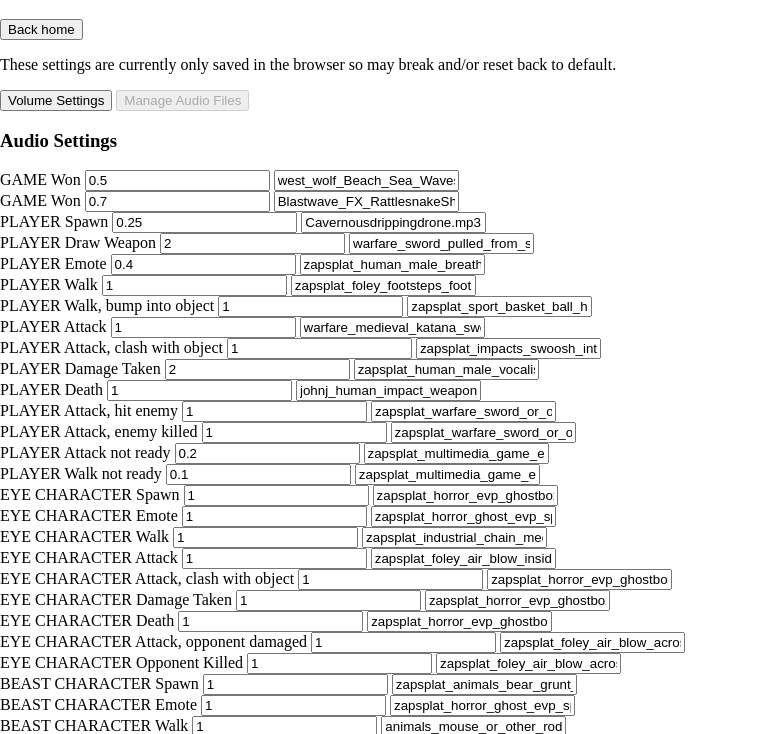
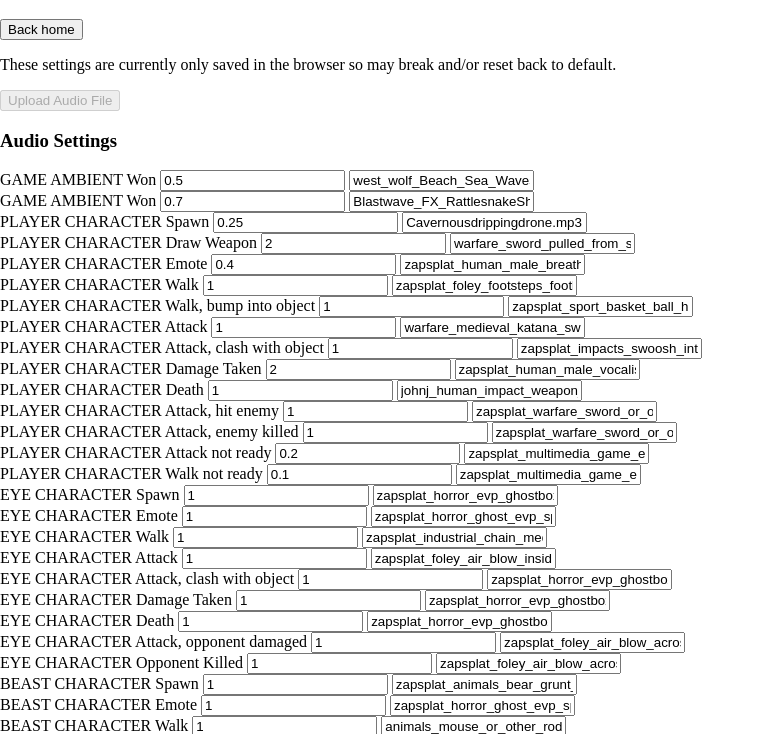
Before and after one commit to alexgidge/Labyrinth.js, a website: page Web/AudioSettings.html in a window 1280 px wide. Shown: the part 61-795 px from the top of the page, without its empty margins (0-765 px from the left). Drawn offline with nearby package versions, Linux system fonts and the light colour scheme; files whose address does not match are found by name.

Commit message:
Finished sound volume settings

```diff
--- a/Assets/sounds.json
+++ b/Assets/sounds.json
@@ -1,111 +1,142 @@
 {
     "Sounds": [
         {
+            "AudioLocation": "GameData",
             "SoundName": "GAME-WIN",
             "SoundDisplayName": "Won",
-            "SoundType": "GAME",
+            "SoundType": "AMBIENT",
+            "SoundSubType": "GAME",
             "FileName": "west_wolf_Beach_Sea_Waves.mp3",
             "Volume": 0.5
         },
         {
+            "AudioLocation": "GameData",
             "SoundName": "GAME-LOSE",
             "SoundDisplayName": "Won",
-            "SoundType": "GAME",
+            "SoundType": "AMBIENT",
+            "SoundSubType": "GAME",
             "FileName": "Blastwave_FX_RattlesnakeShakeTail_BWU.58.mp3",
             "Volume": 0.7
         },
         {
+            "AudioLocation": "GameData",
             "SoundName": "SPAWN",
             "SoundDisplayName": "Spawn",
-            "SoundType": "PLAYER",
+            "SoundType": "CHARACTER",
+            "SoundSubType": "PLAYER",
             "FileName": "Cavernousdrippingdrone.mp3",
             "Volume": 0.25
         },
         {
+            "AudioLocation": "GameData",
             "SoundName": "DRAW-WEAPON",
             "SoundDisplayName": "Draw Weapon",
-            "SoundType": "PLAYER",
+            "SoundType": "CHARACTER",
+            "SoundSubType": "PLAYER",
             "FileName": "warfare_sword_pulled_from_sheath_british_naval_cutlass_19thc_002.mp3",
             "Volume": 2
         },
         {
+            "AudioLocation": "GameData",
             "SoundName": "EMOTE",
             "SoundDisplayName": "Emote",
-            "SoundType": "PLAYER",
+            "SoundType": "CHARACTER",
+            "SoundSubType": "PLAYER",
             "FileName": "zapsplat_human_male_breathing_out_exhale_single_fast_happy_relief_002_75264.mp3",
             "Volume": 0.4
         },
         {
+            "AudioLocation": "GameData",
             "SoundName": "WALK",
             "SoundDisplayName": "Walk",
-            "SoundType": "PLAYER",
+            "SoundType": "CHARACTER",
+            "SoundSubType": "PLAYER",
             "FileName": "zapsplat_foley_footsteps_football_boots_running_on_grass_75689Short.mp3",
             "Volume": 1
         },
         {
+            "AudioLocation": "GameData",
             "SoundName": "WALK-BUMP",
             "SoundDisplayName": "Walk, bump into object",
-            "SoundType": "PLAYER",
+            "SoundType": "CHARACTER",
+            "SoundSubType": "PLAYER",
             "FileName": "zapsplat_sport_basket_ball_hard_bounce_x1_on_asphalt_concrete_008_71152.mp3",
             "Volume": 1
         },
         {
+            "AudioLocation": "GameData",
             "SoundName": "ATTACK",
             "SoundDisplayName": "Attack",
-            "SoundType": "PLAYER",
+            "SoundType": "CHARACTER",
+            "SoundSubType": "PLAYER",
             "FileName": "warfare_medieval_katana_sword_swing_001.mp3",
             "Volume": 1
         },
         {
+            "AudioLocation": "GameData",
             "SoundName": "ATTACK-BUMP",
             "SoundDisplayName": "Attack, clash with object",
-            "SoundType": "PLAYER",
+            "SoundType": "CHARACTER",
+            "SoundSubType": "PLAYER",
             "FileName": "zapsplat_impacts_swoosh_into_metal_thud_hit_002_43406.mp3",
             "Volume": 1
         },
         {
+            "AudioLocation": "GameData",
             "SoundName": "DAMAGE-TAKEN",
             "SoundDisplayName": "Damage Taken",
-            "SoundType": "PLAYER",
+            "SoundType": "CHARACTER",
+            "SoundSubType": "PLAYER",
             "FileName": "zapsplat_human_male_vocalisation_hit_pain_short_001_66499.mp3",
             "Volume": 2
         },
         {
+            "AudioLocation": "GameData",
             "SoundName": "DEATH",
             "SoundDisplayName": "Death",
-            "SoundType": "PLAYER",
+            "SoundType": "CHARACTER",
+            "SoundSubType": "PLAYER",
             "FileName": "johnj_human_impact_weapon_body_fall_sword_or_bat.mp3",
             "Volume": 1
         },
         {
+            "AudioLocation": "GameData",
             "SoundName": "DAMAGE-DEALT",
             "SoundDisplayName": "Attack, hit enemy",
-            "SoundType": "PLAYER",
+            "SoundType": "CHARACTER",
+            "SoundSubType": "PLAYER",
             "FileName": "zapsplat_warfare_sword_or_other_weapon_swing_fast_hit_body_squelch_002_28393.mp3",
             "Volume": 1
         },
         {
+            "AudioLocation": "GameData",
             "SoundName": "KILL-DEALT",
             "SoundDisplayName": "Attack, enemy killed",
-            "SoundType": "PLAYER",
+            "SoundType": "CHARACTER",
+            "SoundSubType": "PLAYER",
             "FileName": "zapsplat_warfare_sword_or_other_weapon_swing_fast_hit_body_squelch_002_28393.mp3",
             "Volume": 1
         },
         {
+            "AudioLocation": "GameData",
             "SoundName": "ATTACK-DENIED",
             "SoundDisplayName": "Attack not ready",
-            "SoundType": "PLAYER",
+            "SoundType": "CHARACTER",
+            "SoundSubType": "PLAYER",
             "FileName": "zapsplat_multimedia_game_error_tone_007_24925.mp3",
             "Volume": 0.2
         },
         {
+            "AudioLocation": "GameData",
             "SoundName": "WALK-DENIED",
             "SoundDisplayName": "Walk not ready",
-            "SoundType": "PLAYER",
+            "SoundType": "CHARACTER",
+            "SoundSubType": "PLAYER",
             "FileName": "zapsplat_multimedia_game_error_tone_006_24924.mp3",
             "Volume": 0.1
         },
         {
+            "AudioLocation": "GameData",
             "SoundName": "SPAWN",
             "SoundDisplayName": "Spawn",
             "SoundType": "CHARACTER",
@@ -114,6 +145,7 @@
             "Volume": 1
         },
         {
+            "AudioLocation": "GameData",
             "SoundName": "EMOTE",
             "SoundDisplayName": "Emote",
             "SoundType": "CHARACTER",
@@ -122,6 +154,7 @@
             "Volume": 1
         },
         {
+            "AudioLocation": "GameData",
             "SoundName": "WALK",
             "SoundDisplayName": "Walk",
             "SoundType": "CHARACTER",
@@ -130,6 +163,7 @@
             "Volume": 1
         },
         {
+            "AudioLocation": "GameData",
             "SoundName": "ATTACK",
             "SoundDisplayName": "Attack",
             "SoundType": "CHARACTER",
@@ -138,6 +172,7 @@
             "Volume": 1
         },
         {
+            "AudioLocation": "GameData",
             "SoundName": "ATTACK-BUMP",
             "SoundDisplayName": "Attack, clash with object",
             "SoundType": "CHARACTER",
@@ -146,6 +181,7 @@
             "Volume": 1
         },
         {
+            "AudioLocation": "GameData",
             "SoundName": "DAMAGE-TAKEN",
             "SoundDisplayName": "Damage Taken",
             "SoundType": "CHARACTER",
@@ -154,6 +190,7 @@
             "Volume": 1
         },
         {
+            "AudioLocation": "GameData",
             "SoundName": "DEATH",
             "SoundDisplayName": "Death",
             "SoundType": "CHARACTER",
@@ -162,6 +199,7 @@
             "Volume": 1
         },
         {
+            "AudioLocation": "GameData",
             "SoundName": "DAMAGE-DEALT",
             "SoundDisplayName": "Attack, opponent damaged",
             "SoundType": "CHARACTER",
@@ -170,6 +208,7 @@
             "Volume": 1
         },
         {
+            "AudioLocation": "GameData",
             "SoundName": "KILL-DEALT",
             "SoundDisplayName": "Opponent Killed",
             "SoundType": "CHARACTER",
@@ -178,6 +217,7 @@
             "Volume": 1
         },
         {
+            "AudioLocation": "GameData",
             "SoundName": "SPAWN",
             "SoundDisplayName": "Spawn",
             "SoundType": "CHARACTER",
@@ -186,6 +226,7 @@
             "Volume": 1
         },
         {
+            "AudioLocation": "GameData",
             "SoundName": "EMOTE",
             "SoundDisplayName": "Emote",
             "SoundType": "CHARACTER",
@@ -194,6 +235,7 @@
             "Volume": 1
         },
         {
+            "AudioLocation": "GameData",
             "SoundName": "WALK",
             "SoundDisplayName": "Walk",
             "SoundType": "CHARACTER",
@@ -202,6 +244,7 @@
             "Volume": 1
         },
         {
+            "AudioLocation": "GameData",
             "SoundName": "ATTACK",
             "SoundDisplayName": "Attack",
             "SoundType": "CHARACTER",
@@ -210,6 +253,7 @@
             "Volume": 1
         },
         {
+            "AudioLocation": "GameData",
             "SoundName": "ATTACK-BUMP",
             "SoundDisplayName": "Attack, clash with object",
             "SoundType": "CHARACTER",
@@ -218,6 +262,7 @@
             "Volume": 1
         },
         {
+            "AudioLocation": "GameData",
             "SoundName": "DAMAGE-TAKEN",
             "SoundDisplayName": "Damage taken",
             "SoundType": "CHARACTER",
@@ -226,6 +271,7 @@
             "Volume": 1
         },
         {
+            "AudioLocation": "GameData",
             "SoundName": "DEATH",
             "SoundDisplayName": "Death",
             "SoundType": "CHARACTER",
@@ -234,6 +280,7 @@
             "Volume": 1
         },
         {
+            "AudioLocation": "GameData",
             "SoundName": "DAMAGE-DEALT",
             "SoundDisplayName": "Attack, opponent hit",
             "SoundType": "CHARACTER",
@@ -242,6 +289,7 @@
             "Volume": 2
         },
         {
+            "AudioLocation": "GameData",
             "SoundName": "KILL-DEALT",
             "SoundDisplayName": "Attack, opponent killed",
             "SoundType": "CHARACTER",
@@ -250,6 +298,7 @@
             "Volume": 1
         },
         {
+            "AudioLocation": "GameData",
             "SoundName": "USE-DISABLED",
             "SoundDisplayName": "Use, not allowed",
             "SoundType": "ITEM",
@@ -258,6 +307,7 @@
             "Volume": 1
         },
         {
+            "AudioLocation": "GameData",
             "SoundName": "USE-LOCKED",
             "SoundDisplayName": "Use, locked",
             "SoundType": "ITEM",
@@ -266,6 +316,7 @@
             "Volume": 1
         },
         {
+            "AudioLocation": "GameData",
             "SoundName": "UNLOCK",
             "SoundDisplayName": "Unlock item",
             "SoundType": "ITEM",
@@ -274,6 +325,7 @@
             "Volume": 1
         },
         {
+            "AudioLocation": "GameData",
             "SoundName": "PICKUP",
             "SoundDisplayName": "Pickup",
             "SoundType": "ITEM",
--- a/Game/Game.js
+++ b/Game/Game.js
@@ -50,14 +50,14 @@ class Game {
         var restartTime = 10000;
         if (gameState == GameStateType.Dead.Value) {
             restartTime = 4000;
-            Engine.Current.EngineAudio.PlaySound(this.World, "GAME", 'GAME-LOSE', false, player.Transform.Position.x, player.Transform.Position.y);
+            Engine.Current.EngineAudio.PlaySound(this.World, "AMBIENT", "GAME", 'GAME-LOSE', false, player.Transform.Position.x, player.Transform.Position.y);
             Engine.Current.EngineGraphics.AddTextToDisplayQueue("you died");
             Engine.Current.EngineGraphics.ChangeGameBackground(Engine.Current.EngineGraphics.BadColour);
         }
         else if (gameState == GameStateType.Completed.Value) {
             //TODO: Read out game time?
             restartTime = 30000;
-            Engine.Current.EngineAudio.PlaySound(this.World, "GAME", 'GAME-WIN', false, player.Transform.Position.x, player.Transform.Position.y);
+            Engine.Current.EngineAudio.PlaySound(this.World, "AMBIENT", "GAME", 'GAME-WIN', false, player.Transform.Position.x, player.Transform.Position.y);
             Engine.Current.EngineGraphics.AddTextToDisplayQueue("you made it out the door in " + Engine.Current.Game.TurnManager.CurrentTurnStartTime / 1000 + " seconds");
             Engine.Current.EngineGraphics.ChangeGameBackground(Engine.Current.EngineGraphics.GameWinColour);
         }
--- a/Game/Player/Player.js
+++ b/Game/Player/Player.js
@@ -7,7 +7,7 @@ class Player extends Character {
     //TODO: A player has player input? Not a game has player input. Would allow easier multiplayer
     //TODO: Could you get a different output source per player for splitear play
     OnEnemyCollide(targetLocation, characterAtTarget) {
-        Engine.Current.EngineAudio.PlaySound(this.World, this.Type, this.bounceOffWallSound, false, targetLocation.x, targetLocation.y);//TODO: Change to different bounce sound. bump
+        Engine.Current.EngineAudio.PlaySound(this.World, "CHARACTER", this.Type, this.bounceOffWallSound, false, targetLocation.x, targetLocation.y);//TODO: Change to different bounce sound. bump
     }
 
     OnDeath() {
@@ -15,8 +15,8 @@ class Player extends Character {
         setTimeout(Engine.Current.EngineGraphics.ChangeGameBackground(Engine.Current.EngineGraphics.BadColour));
     }
     OnSpawn(location) {
-        Engine.Current.EngineAudio.PlaySound(this.World, this.Type, this.breathe, false, location.x, location.y);//TODO: Check X,Y & Z.
-        Engine.Current.EngineAudio.PlaySound(this.World, this.Type, this.drawWeapon, false, location.x, location.y - 1, - 1);
+        Engine.Current.EngineAudio.PlaySound(this.World, "CHARACTER", this.Type, this.breathe, false, location.x, location.y);//TODO: Check X,Y & Z.
+        Engine.Current.EngineAudio.PlaySound(this.World, "CHARACTER", this.Type, this.drawWeapon, false, location.x, location.y - 1, - 1);
         Engine.Current.EngineGraphics.AddTextToDisplayQueue("you woke up in a cold wet room...");
         Engine.Current.EngineGraphics.ChangeGameBackground('black', 2000);
     }
--- a/Services/SoundService.js
+++ b/Services/SoundService.js
@@ -1,26 +1,31 @@
 class SoundService {
     static async LoadAudioAssets() {
-        if (!SoundService.AudioAssets) {
-            var playerSounds = JSON.parse(await PlayerPrefs.GetPlayerPref('sounds'));
+
+        SoundService.AudioAssets = { Sounds: [] };
+        var defaultSounds = await AssetDataAccess.GetJSONFileData('sounds.json');
+        var playerSounds = JSON.parse(await PlayerPrefs.GetPlayerPref('sounds'));
+
+        defaultSounds.Sounds.forEach(setting => {
             if (playerSounds) {
-                SoundService.AudioAssets = playerSounds;
-                return SoundService.AudioAssets;
+                playerSounds.Sounds.forEach(playerSound => {
+                    if (setting.SoundName == playerSound.SoundName && setting.SoundType == playerSound.SoundType && setting.SoundSubType == playerSound.SoundSubType) {
+                        setting.Volume = playerSound.Volume;
+                        setting.FileName = playerSound.FileName;
+                        setting.AudioLocation = 'PlayerData';
+                    }
+                });
             }
-            else {
-                SoundService.AudioAssets = await AssetDataAccess.GetJSONFileData('sounds.json');
-                return SoundService.AudioAssets;
-            }
-        }
+            SoundService.AudioAssets.Sounds.push(setting);
+        });
         return SoundService.AudioAssets;
     }
-    static async GetAudioAsset(entityType, soundName) {//TODO: EntityType
+
+    static async GetAudioAsset(entityType, entitySubType, soundName) {//TODO: EntityType
         var assets = await SoundService.LoadAudioAssets();
         var audioAsset;
         assets.Sounds.forEach(element => {
-            if (element.SoundType == entityType) {
-                if (sound.SoundName == soundName) {
-                    audioAsset = sound;
-                }
+            if (element.SoundType == entityType && element.SoundName == soundName && element.SoundSubType == entitySubType) {
+                audioAsset = element;
             }
         });
         if (audioAsset) {
--- a/Web/AudioSettings.html
+++ b/Web/AudioSettings.html
@@ -27,8 +27,7 @@
     <div id="divPageHeader"></div>
     <p>These settings are currently only saved in the browser so may break and/or reset back to default.</p>
     <div>
-      <button id="btnSave">Volume Settings</button>
-      <button id="btnSave" disabled>Manage Audio Files</button>
+      <button id="btnSave" disabled>Upload Audio File</button>
     </div>
     <form id="frmSettings" name="settings">
       <h3>Audio Settings</h3>
--- a/Web/AudioSettings.js
+++ b/Web/AudioSettings.js
@@ -31,14 +31,12 @@ async function PopulateAudioSettingsForm() {
 
 async function SaveAudioSettingsForm(evt) {
 
-    var currentSettings = await SoundService.LoadAudioAssets();//TODO: Get filename and volume from current settings
+    var currentSettings = await SoundService.LoadAudioAssets();//TODO: Get filename, group, subtype etc. and volume from current settings
     var form = $('#frmSettings').serializeArray();
     var audioSettings = [];
     form.forEach(element => {
         var names = element.name.split(':');
         var name = names[0];
-
-
 
         var playerSoundSetting = {};
         playerSoundSetting.SoundName = names[0];
@@ -67,7 +65,7 @@ async function SaveAudioSettingsForm(evt) {
                 else if (names[3] == 'File') {
                     setting.FileName = element.value;
                 }
-
+                setting.AudioLocation = 'PlayerData';
             }
         });
 
```
Also changed, not shown: Engine/Audio.js (+6 -4 lines), Game/Character/Character.js (+12 -12 lines), Game/Item/Item.js (+4 -4 lines).
